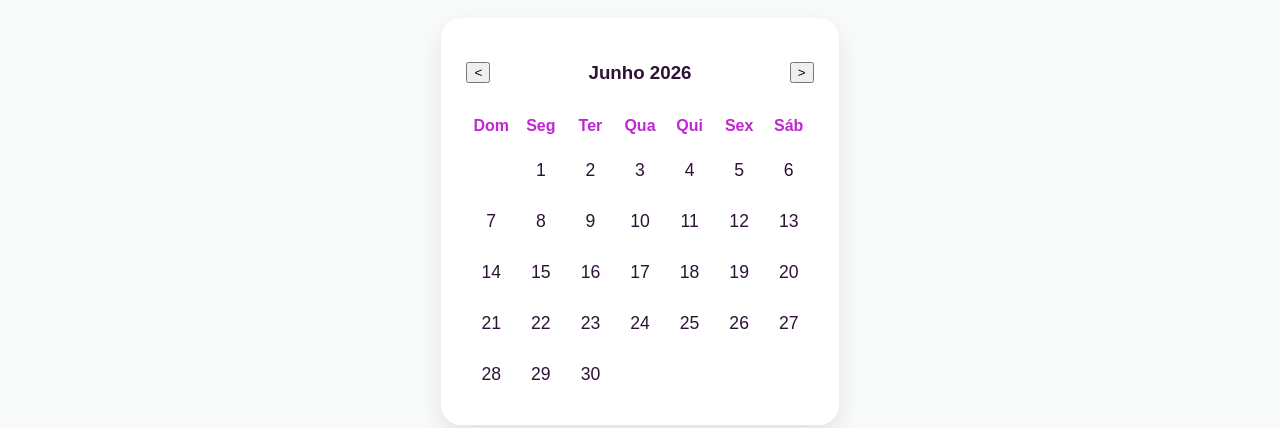
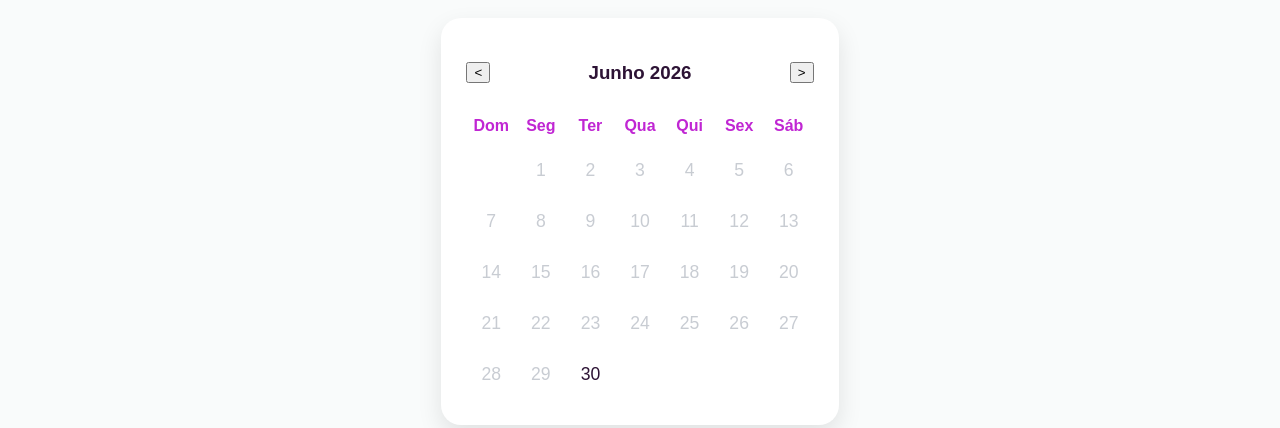
Before and after one commit to lucasciosaki/site_silvia_helena, a website: page agendamento.html in a window 1280 px wide. Shown: the part 562-990 px from the top of the page. Drawn offline with Linux system fonts and the light colour scheme; no server answers; sample sign-in values are in the browser's storage.

Commit message:
update calendario

```diff
--- a/css/agendamento.css
+++ b/css/agendamento.css
@@ -103,10 +103,17 @@ body {
   font-size: 1.1rem;
 }
 
-/* Modificador: hover desabilitado para dias "vazios" do calendário */
-.dia:hover:not(.dia--vazio) {
+/* Modificador: hover desabilitado para dias "vazios" e passados do calendário */
+.dia:hover:not(.dia--vazio):not(.dia--passado) {
   background: #7a0d8d;
   color: var(--color-surface);
+}
+
+/* Modificador: dias que já passaram */
+.dia--passado {
+  color: #9ca3af;
+  cursor: not-allowed;
+  opacity: 0.55;
 }
 
 /* Modificador: dia selecionado pelo usuário */
--- a/js/agendamento.js
+++ b/js/agendamento.js
@@ -42,11 +42,21 @@ function renderizarCalendario() {
         diasGrid.appendChild(vazio);
     }
 
+    const hoje = new Date();
+    hoje.setHours(0, 0, 0, 0);
+
     for (let dia = 1; dia <= ultimoDiaMes; dia++) {
         const divDia = document.createElement('div');
         divDia.className = 'dia';
         divDia.innerText = dia;
-        divDia.onclick = () => selecionarDia(dia, mes, ano);
+
+        const dataComparacao = new Date(ano, mes, dia);
+
+        if (dataComparacao < hoje) {
+            divDia.classList.add('dia--passado');
+        } else {
+            divDia.onclick = () => selecionarDia(dia, mes, ano);
+        }
         diasGrid.appendChild(divDia);
     }
 }
```
